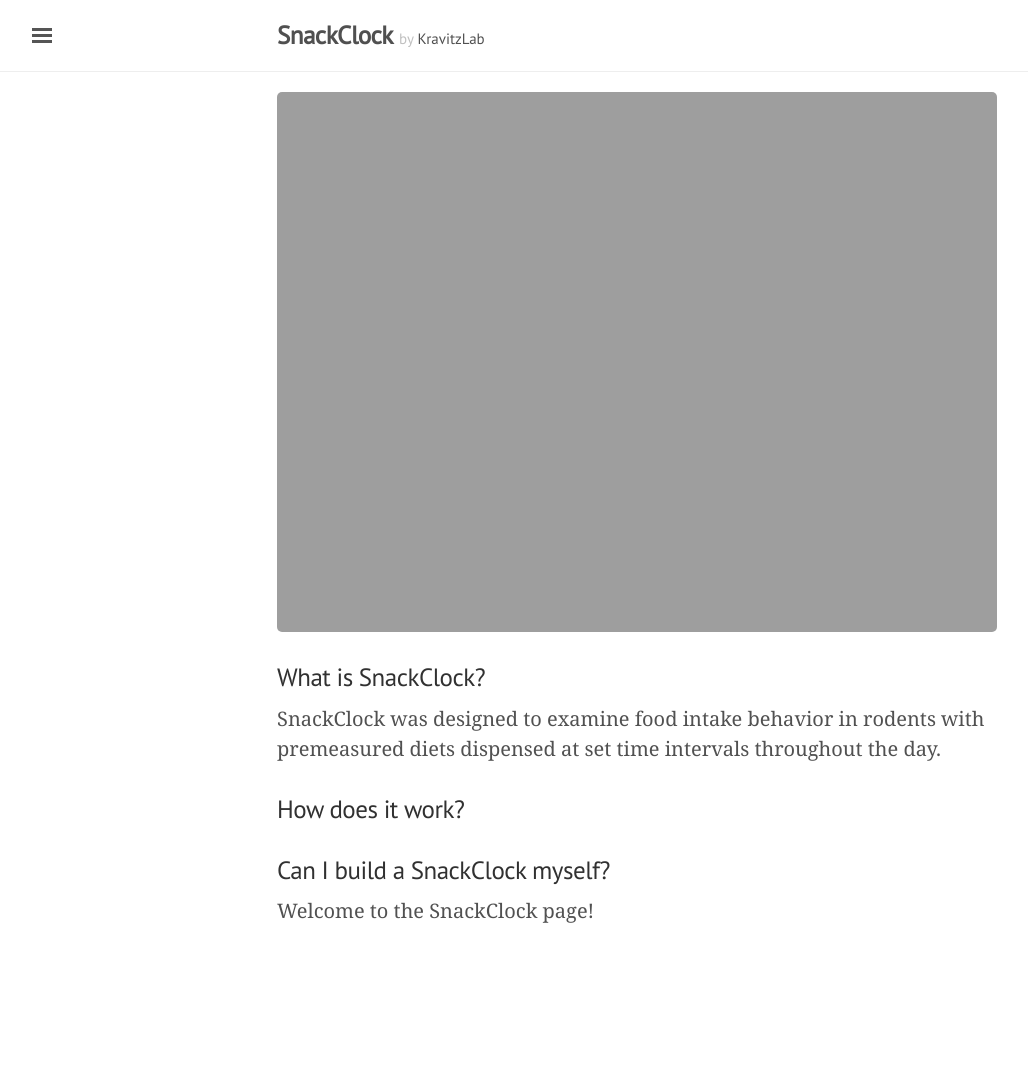
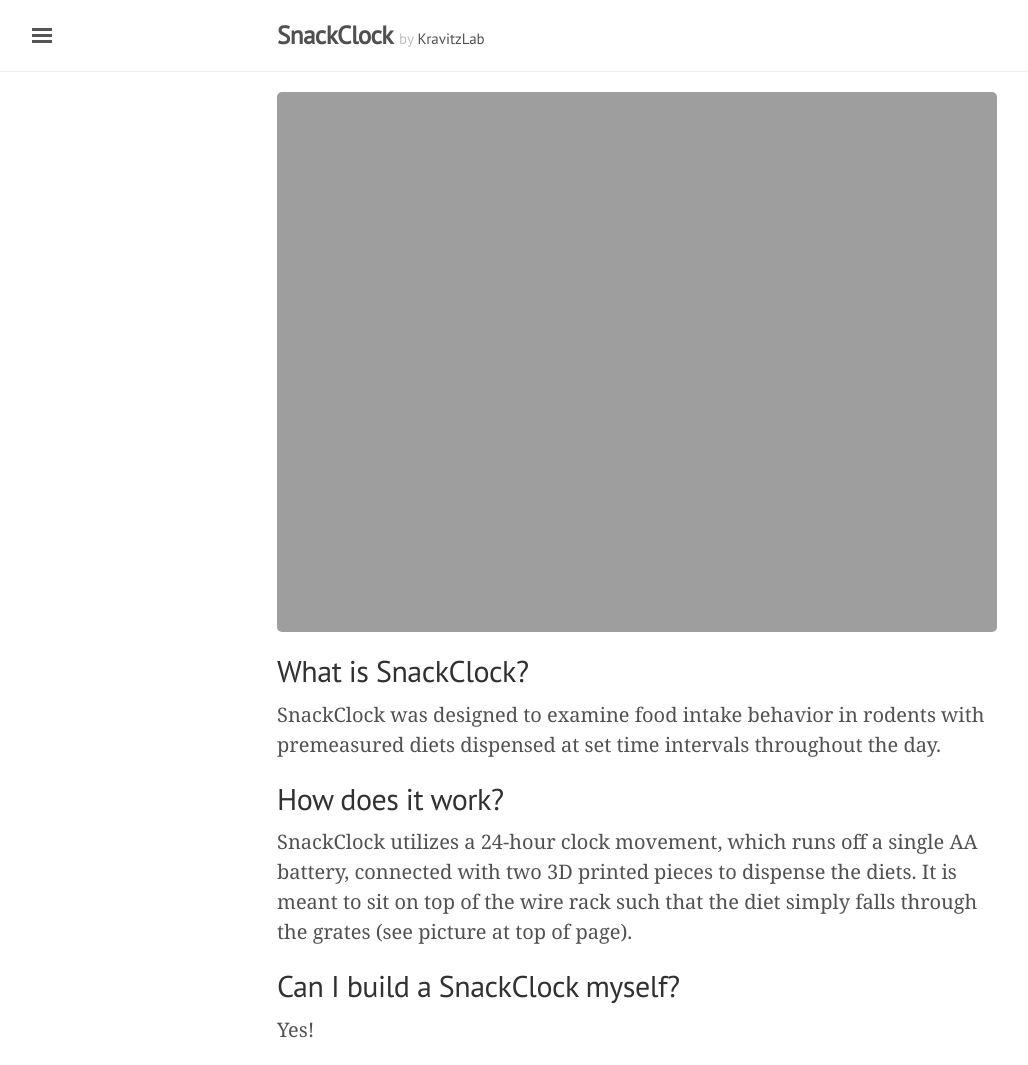
Before and after one commit to KravitzLabDevices/SnackClock, a Jekyll site: the page built from index.html, in a window 1280 px wide. Shown: the whole page, without its empty margins (3-1031 px from the left). Built offline with Jekyll 4.4.1, drawn with Linux system fonts in a browser that asks for light colours; some web fonts are replaced; the list of posts is cut into pages by our own code; before the commit the page ends 946 px from its top, so only the background shows below that.

Commit message:
update index

```diff
--- a/index.html
+++ b/index.html
@@ -8,10 +8,12 @@
 <!-- <p>Learning about research in a new area can be daunting, so it's best to start small.</p> -->
 <img src="{{ site.baseurl }}/public/images/snack_clock_topview.jpg" alt="assembled snack clock in cage" style="padding: 0px 0px 0px 0px; width: 100%; min-width: 310px;">
 
-<h3> What is SnackClock?</h3>
-SnackClock was designed to examine food intake behavior in rodents with premeasured diets dispensed at set time intervals throughout the day.
-<h3> How does it work?</h3>
+<h2> What is SnackClock?</h2>
+<p>SnackClock was designed to examine food intake behavior in rodents with premeasured diets dispensed at set time intervals throughout the day.</p>
 
-<h3> Can I build a SnackClock myself?</h3>
+<h2> How does it work?</h2>
+<p>SnackClock utilizes a 24-hour clock movement, which runs off a single AA battery, connected with two 3D printed pieces to dispense the diets. It is meant to sit on top
+of the wire rack such that the diet simply falls through the grates (see picture at top of page).</p>
 
-<p> Welcome to the SnackClock page!</p>
+<h2> Can I build a SnackClock myself?</h2>
+<p>Yes!</p>
```
